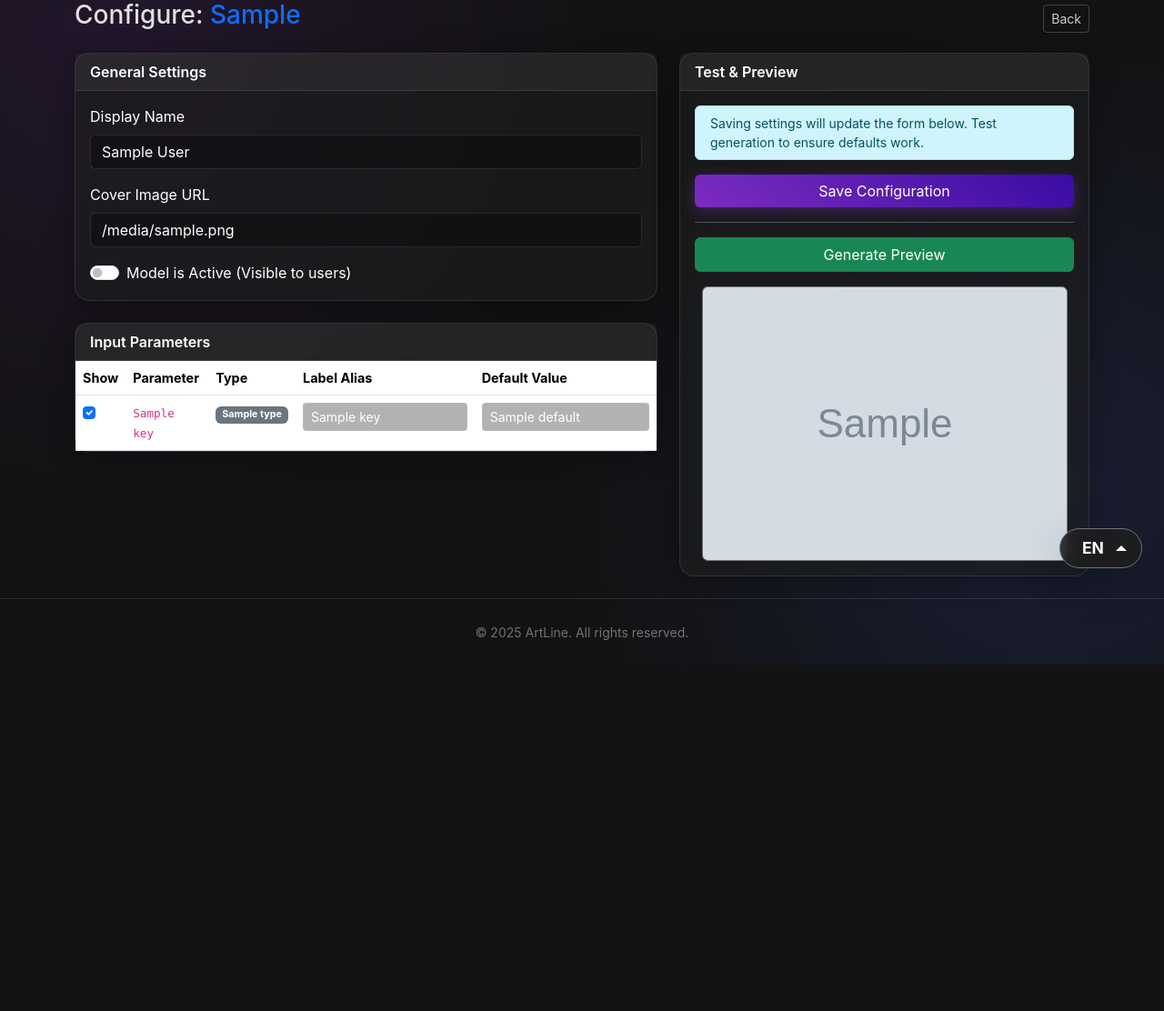
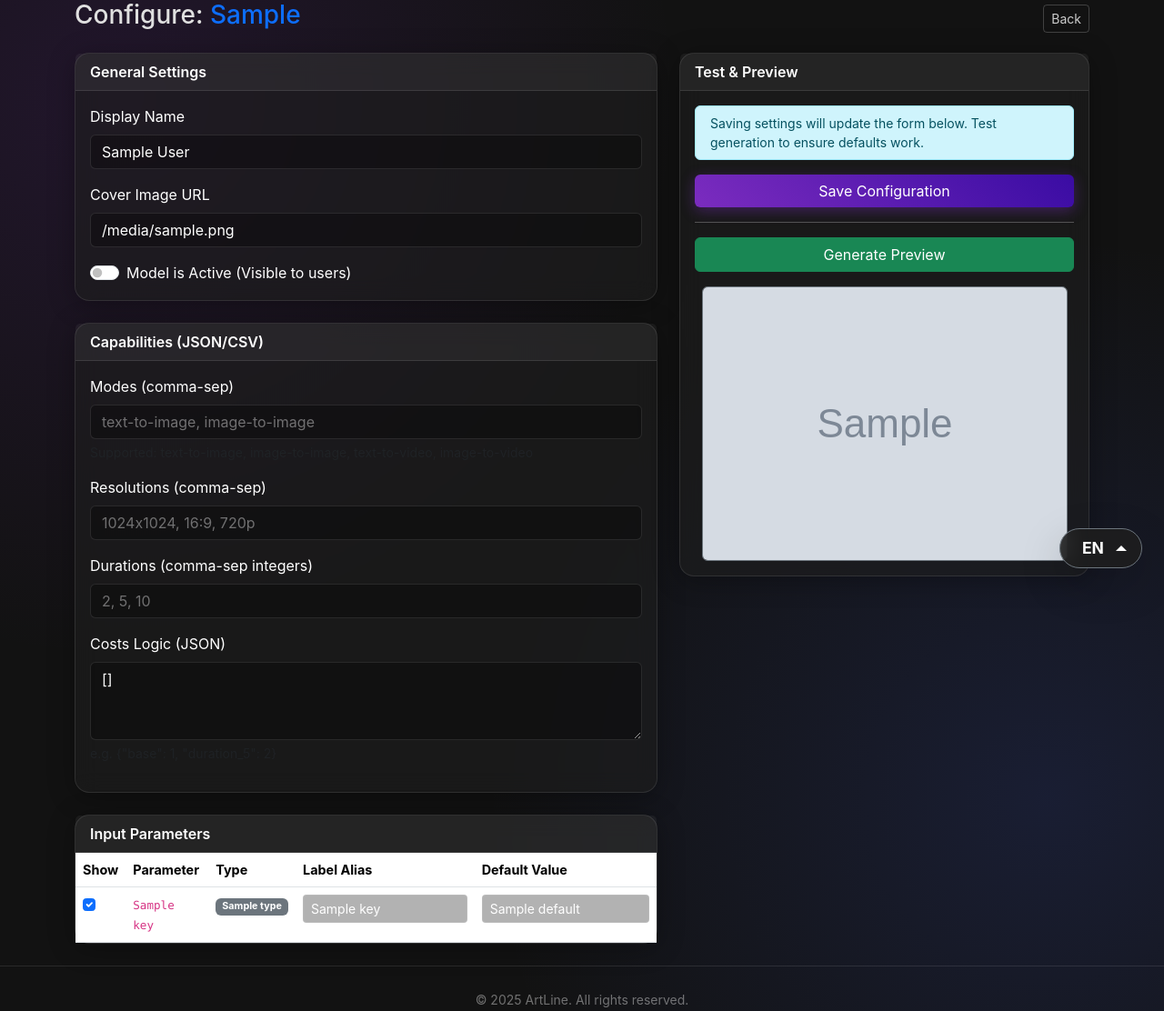
Before and after one commit to Azzot88/artline, a Python web app: template app/templates/admin_model_edit.html in a window 1280 px wide. Shown: the part 151-1263 px from the top of the page at 91% size. Before the commit the page ends 882 px from the top, so only its background shows below. Run offline with Jinja, Linux system fonts and the light colour scheme; the template is opened without the code that fills it: most values are stand-ins (such as "Sample title", 1, 10 or a date in 2020); grey boxes marked "Sample" are stand-in pictures; some libraries are stand-ins or nearby versions.

Commit message:
Add capabilities inputs to Admin UI

```diff
--- a/app/templates/admin_model_edit.html
+++ b/app/templates/admin_model_edit.html
@@ -28,6 +28,34 @@
                             <input class="form-check-input" type="checkbox" name="is_active" id="isActive" {% if
                                 model.is_active %}checked{% endif %}>
                             <label class="form-check-label" for="isActive">Model is Active (Visible to users)</label>
+                        </div>
+                    </div>
+                </div>
+
+                <div class="card glass-panel mb-4">
+                    <div class="card-header">Capabilities (JSON/CSV)</div>
+                    <div class="card-body">
+                        <div class="mb-3">
+                            <label class="form-label">Modes (comma-sep)</label>
+                            <input type="text" name="modes" class="form-control"
+                                placeholder="text-to-image, image-to-image" value="{{ ', '.join(model.modes or []) }}">
+                            <div class="form-text">Supported: text-to-image, image-to-image, text-to-video,
+                                image-to-video</div>
+                        </div>
+                        <div class="mb-3">
+                            <label class="form-label">Resolutions (comma-sep)</label>
+                            <input type="text" name="resolutions" class="form-control"
+                                placeholder="1024x1024, 16:9, 720p" value="{{ ', '.join(model.resolutions or []) }}">
+                        </div>
+                        <div class="mb-3">
+                            <label class="form-label">Durations (comma-sep integers)</label>
+                            <input type="text" name="durations" class="form-control" placeholder="2, 5, 10"
+                                value="{{ ', '.join((model.durations or []) | map('string')) }}">
+                        </div>
+                        <div class="mb-3">
+                            <label class="form-label">Costs Logic (JSON)</label>
+                            <textarea name="costs" class="form-control" rows="3">{{ model.costs | tojson }}</textarea>
+                            <div class="form-text">e.g. {"base": 1, "duration_5": 2}</div>
                         </div>
                     </div>
                 </div>
```
